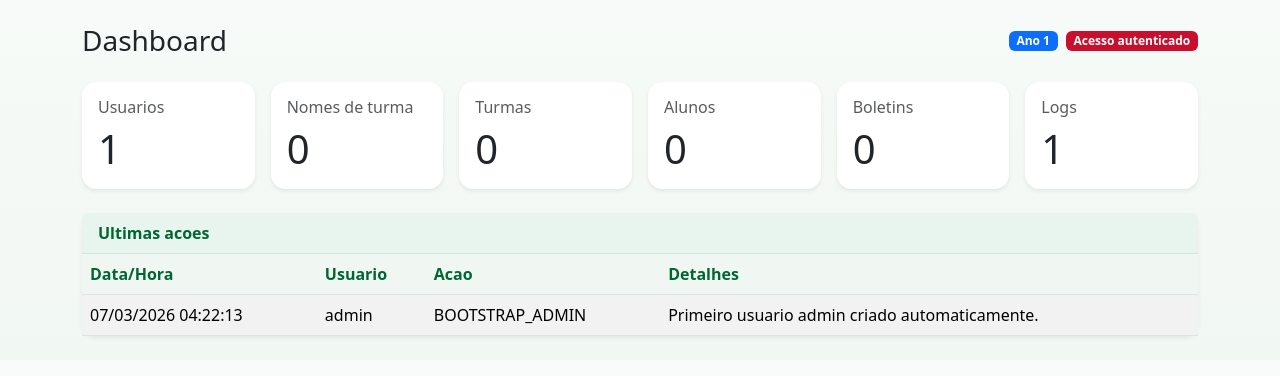
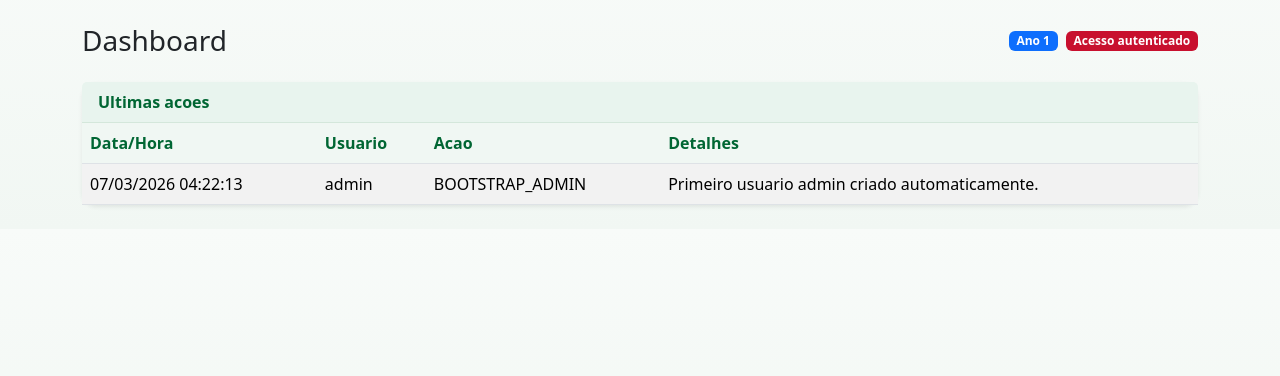
Before and after one commit to lightdi/pedagogico, a Flask app: page /dashboard in a window 1280 px wide. Shown: the part 60-436 px from the top of the page. Run offline with Flask 3, Linux system fonts and the light colour scheme; a user stored in the database is signed in; some libraries are stand-ins or nearby versions.

Commit message:
Versão antes do docker-compopse

```diff
--- a/app.py
+++ b/app.py
@@ -1,7 +1,7 @@
 import json
 import os
 import re
-from datetime import datetime
+from datetime import datetime, timedelta
 from functools import wraps
 from typing import Optional
 
@@ -174,6 +174,7 @@ class BoletimDisciplina(db.Model):
     nome_disciplina = db.Column(db.String(200), nullable=False)
     codigo_disciplina = db.Column(db.String(50), nullable=True)
     frequencia_percent = db.Column(db.Float, nullable=True)
+    total_faltas = db.Column(db.Integer, nullable=False, default=0)
 
     nota_b1 = db.Column(db.Float, nullable=False, default=0.0)
     falta_b1 = db.Column(db.Integer, nullable=False, default=0)
@@ -330,17 +331,19 @@ def _extract_subjects_with_scores(lines: list[str]) -> list[dict]:
         if collected:
             if len(collected) < 8:
                 collected.extend([0.0] * (8 - len(collected)))
+            fb1, fb2, fb3, fb4 = int(round(collected[1])), int(round(collected[3])), int(round(collected[5])), int(round(collected[7]))
             result.append({
                 "nome_disciplina": nome_disciplina or "Disciplina",
                 "frequencia_percent": frequencia,
+                "total_faltas": fb1 + fb2 + fb3 + fb4,
                 "nota_b1": round(collected[0], 2),
-                "falta_b1": int(round(collected[1])),
+                "falta_b1": fb1,
                 "nota_b2": round(collected[2], 2),
-                "falta_b2": int(round(collected[3])),
+                "falta_b2": fb2,
                 "nota_b3": round(collected[4], 2),
-                "falta_b3": int(round(collected[5])),
+                "falta_b3": fb3,
                 "nota_b4": round(collected[6], 2),
-                "falta_b4": int(round(collected[7])),
+                "falta_b4": fb4,
             })
             index = probe
             continue
@@ -473,18 +476,23 @@ def _upsert_boletins_por_turma(turma_id: int, parsed_students: list[dict]) -> di
         db.session.flush()
         BoletimDisciplina.query.filter_by(boletim_id=boletim.id).delete()
         for d in item.get("disciplinas") or []:
+            f1 = int(d.get("falta_b1", 0) or 0)
+            f2 = int(d.get("falta_b2", 0) or 0)
+            f3 = int(d.get("falta_b3", 0) or 0)
+            f4 = int(d.get("falta_b4", 0) or 0)
             disc = BoletimDisciplina(
                 boletim_id=boletim.id,
                 nome_disciplina=str(d.get("nome_disciplina", "") or "Disciplina")[:200],
                 frequencia_percent=d.get("frequencia_percent"),
+                total_faltas=f1 + f2 + f3 + f4,
                 nota_b1=float(d.get("nota_b1", 0) or 0),
-                falta_b1=int(d.get("falta_b1", 0) or 0),
+                falta_b1=f1,
                 nota_b2=float(d.get("nota_b2", 0) or 0),
-                falta_b2=int(d.get("falta_b2", 0) or 0),
+                falta_b2=f2,
                 nota_b3=float(d.get("nota_b3", 0) or 0),
-                falta_b3=int(d.get("falta_b3", 0) or 0),
+                falta_b3=f3,
                 nota_b4=float(d.get("nota_b4", 0) or 0),
-                falta_b4=int(d.get("falta_b4", 0) or 0),
+                falta_b4=f4,
             )
             db.session.add(disc)
 
@@ -603,6 +611,16 @@ def dashboard():
             BoletimBimestral.turma_id == turma.id,
             BoletimDisciplina.nota_b4 >= 40, BoletimDisciplina.nota_b4 < 70
         ).distinct().count()
+        alunos_faltas_maior_15 = db.session.query(BoletimBimestral.id).join(BoletimDisciplina).filter(
+            BoletimBimestral.turma_id == turma.id,
+            BoletimDisciplina.frequencia_percent.isnot(None),
+            BoletimDisciplina.frequencia_percent < 85,
+        ).distinct().count()
+        alunos_faltas_maior_20 = db.session.query(BoletimBimestral.id).join(BoletimDisciplina).filter(
+            BoletimBimestral.turma_id == turma.id,
+            BoletimDisciplina.frequencia_percent.isnot(None),
+            BoletimDisciplina.frequencia_percent < 80,
+        ).distinct().count()
         resumo_turmas.append({
             "turma": turma,
             "abaixo_b1": abaixo_b1,
@@ -617,6 +635,8 @@ def dashboard():
             "entre_40_70_b3": entre_40_70_b3,
             "abaixo_40_b4": abaixo_40_b4,
             "entre_40_70_b4": entre_40_70_b4,
+            "alunos_faltas_maior_15": alunos_faltas_maior_15,
+            "alunos_faltas_maior_20": alunos_faltas_maior_20,
         })
 
     recent_logs = ActionLog.query.order_by(ActionLog.timestamp.desc()).limit(5).all()
@@ -1319,11 +1339,29 @@ def importar_boletim():
     )
 
 
-@app.route("/logs")
+@app.route("/logs", methods=["GET"])
 @admin_required
 def logs():
     all_logs = ActionLog.query.order_by(ActionLog.timestamp.desc()).limit(300).all()
     return render_template("logs.html", logs=all_logs)
+
+
+@app.route("/logs/limpar", methods=["POST"])
+@admin_required
+def logs_limpar():
+    try:
+        dias = int(request.form.get("dias", 30))
+    except (ValueError, TypeError):
+        dias = 30
+    if dias < 1:
+        dias = 1
+    if dias > 3650:
+        dias = 3650
+    limite = datetime.utcnow() - timedelta(days=dias)
+    deletados = ActionLog.query.filter(ActionLog.timestamp < limite).delete()
+    db.session.commit()
+    flash(f"Foram removidos {deletados} log(s) com mais de {dias} dia(s).", "success")
+    return redirect(url_for("logs"))
 
 
 @app.errorhandler(403)
--- a/templates/dashboard.html
+++ b/templates/dashboard.html
@@ -6,57 +6,6 @@
     <div class="d-flex align-items-center gap-2">
         <span class="badge text-bg-primary">Ano {{ ano_selecionado }}</span>
         <span class="badge text-bg-secondary">Acesso autenticado</span>
-    </div>
-</div>
-
-<div class="row g-3 mb-4">
-    <div class="col-md-6 col-xl-2">
-        <div class="card border-0 shadow-sm h-100">
-            <div class="card-body">
-                <h2 class="h6 text-muted">Usuarios</h2>
-                <p class="display-6 mb-0">{{ total_users }}</p>
-            </div>
-        </div>
-    </div>
-    <div class="col-md-6 col-xl-2">
-        <div class="card border-0 shadow-sm h-100">
-            <div class="card-body">
-                <h2 class="h6 text-muted">Nomes de turma</h2>
-                <p class="display-6 mb-0">{{ total_turma_nomes }}</p>
-            </div>
-        </div>
-    </div>
-    <div class="col-md-6 col-xl-2">
-        <div class="card border-0 shadow-sm h-100">
-            <div class="card-body">
-                <h2 class="h6 text-muted">Turmas</h2>
-                <p class="display-6 mb-0">{{ total_turmas }}</p>
-            </div>
-        </div>
-    </div>
-    <div class="col-md-6 col-xl-2">
-        <div class="card border-0 shadow-sm h-100">
-            <div class="card-body">
-                <h2 class="h6 text-muted">Alunos</h2>
-                <p class="display-6 mb-0">{{ total_alunos }}</p>
-            </div>
-        </div>
-    </div>
-    <div class="col-md-6 col-xl-2">
-        <div class="card border-0 shadow-sm h-100">
-            <div class="card-body">
-                <h2 class="h6 text-muted">Boletins</h2>
-                <p class="display-6 mb-0">{{ total_boletins }}</p>
-            </div>
-        </div>
-    </div>
-    <div class="col-md-6 col-xl-2">
-        <div class="card border-0 shadow-sm h-100">
-            <div class="card-body">
-                <h2 class="h6 text-muted">Logs</h2>
-                <p class="display-6 mb-0">{{ total_logs }}</p>
-            </div>
-        </div>
     </div>
 </div>
 
@@ -75,6 +24,11 @@
                     <li class="mb-1"><a href="{{ url_for('avaliacao_bimestre', turma_id=resumo.turma.id, num=2) }}" class="btn btn-sm btn-outline-secondary text-decoration-none">B2</a> <span class="badge text-bg-danger">{{ resumo.abaixo_40_b2 }}</span> <span class="badge text-bg-warning">{{ resumo.entre_40_70_b2 }}</span></li>
                     <li class="mb-1"><a href="{{ url_for('avaliacao_bimestre', turma_id=resumo.turma.id, num=3) }}" class="btn btn-sm btn-outline-secondary text-decoration-none">B3</a> <span class="badge text-bg-danger">{{ resumo.abaixo_40_b3 }}</span> <span class="badge text-bg-warning">{{ resumo.entre_40_70_b3 }}</span></li>
                     <li class="mb-1"><a href="{{ url_for('avaliacao_bimestre', turma_id=resumo.turma.id, num=4) }}" class="btn btn-sm btn-outline-secondary text-decoration-none">B4</a> <span class="badge text-bg-danger">{{ resumo.abaixo_40_b4 }}</span> <span class="badge text-bg-warning">{{ resumo.entre_40_70_b4 }}</span></li>
+                </ul>
+                <p class="small mb-2">Alunos com % faltas:</p>
+                <ul class="list-unstyled small mb-3">
+                    <li><span class="badge text-bg-warning">&gt;15%</span> {{ resumo.alunos_faltas_maior_15 }} aluno(s)</li>
+                    <li><span class="badge text-bg-danger">&gt;20%</span> {{ resumo.alunos_faltas_maior_20 }} aluno(s)</li>
                 </ul>
                 <div class="d-flex gap-2">
                     <a href="{{ url_for('turma_grafico', turma_id=resumo.turma.id) }}" class="btn btn-sm btn-outline-secondary flex-grow-1">Grafico</a>
--- a/templates/importar_boletim.html
+++ b/templates/importar_boletim.html
@@ -126,6 +126,7 @@
                             <tr>
                                 <th>Disciplina</th>
                                 <th>Freq.%</th>
+                                <th>Total faltas</th>
                                 <th>M1 / F1</th>
                                 <th>M2 / F2</th>
                                 <th>M3 / F3</th>
@@ -136,7 +137,8 @@
                             {% for d in preview_rows[0].disciplinas %}
                             <tr>
                                 <td>{{ d.nome_disciplina }}</td>
-                                <td>{{ "%.0f"|format(d.frequencia_percent) if d.frequencia_percent is not none else "-" }}{% if d.frequencia_percent is not none %}%{% endif %}</td>
+                                <td>{{ "%.1f"|format(d.frequencia_percent) if d.frequencia_percent is not none else "-" }}{% if d.frequencia_percent is not none %}%{% endif %}</td>
+                                <td>{{ d.get('total_faltas', d.falta_b1 + d.falta_b2 + d.falta_b3 + d.falta_b4) }}</td>
                                 <td>{{ "%.2f"|format(d.nota_b1) }} / {{ d.falta_b1 }}</td>
                                 <td>{{ "%.2f"|format(d.nota_b2) }} / {{ d.falta_b2 }}</td>
                                 <td>{{ "%.2f"|format(d.nota_b3) }} / {{ d.falta_b3 }}</td>
```
Also changed, not shown: add_total_faltas_column.py (added, +35 -0 lines), templates/logs.html (+10 -2 lines), templates/turma_detalhes.html (+5 -2 lines).
